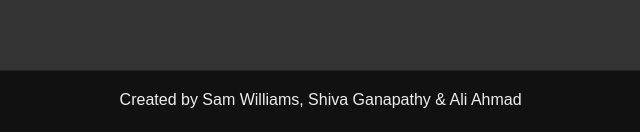
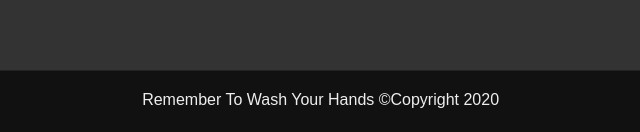
Before and after one commit to aahmad4/Coronatracker, a website: page public/index.html in a window 1280 px wide. Shown: the part 665-797 px from the top of the page, 321-961 px from the left. Drawn offline with Linux system fonts and the light colour scheme; a web font is replaced by a local one.

Commit message:
Update index.html

```diff
--- a/public/index.html
+++ b/public/index.html
@@ -86,7 +86,7 @@
     <br/><br/><br/>
 
     <div id="footer">
-      Created by Sam Williams, Shiva Ganapathy & Ali Ahmad
+      Remember To Wash Your Hands ©Copyright 2020
     </div>
   </body>
 </html>
```
